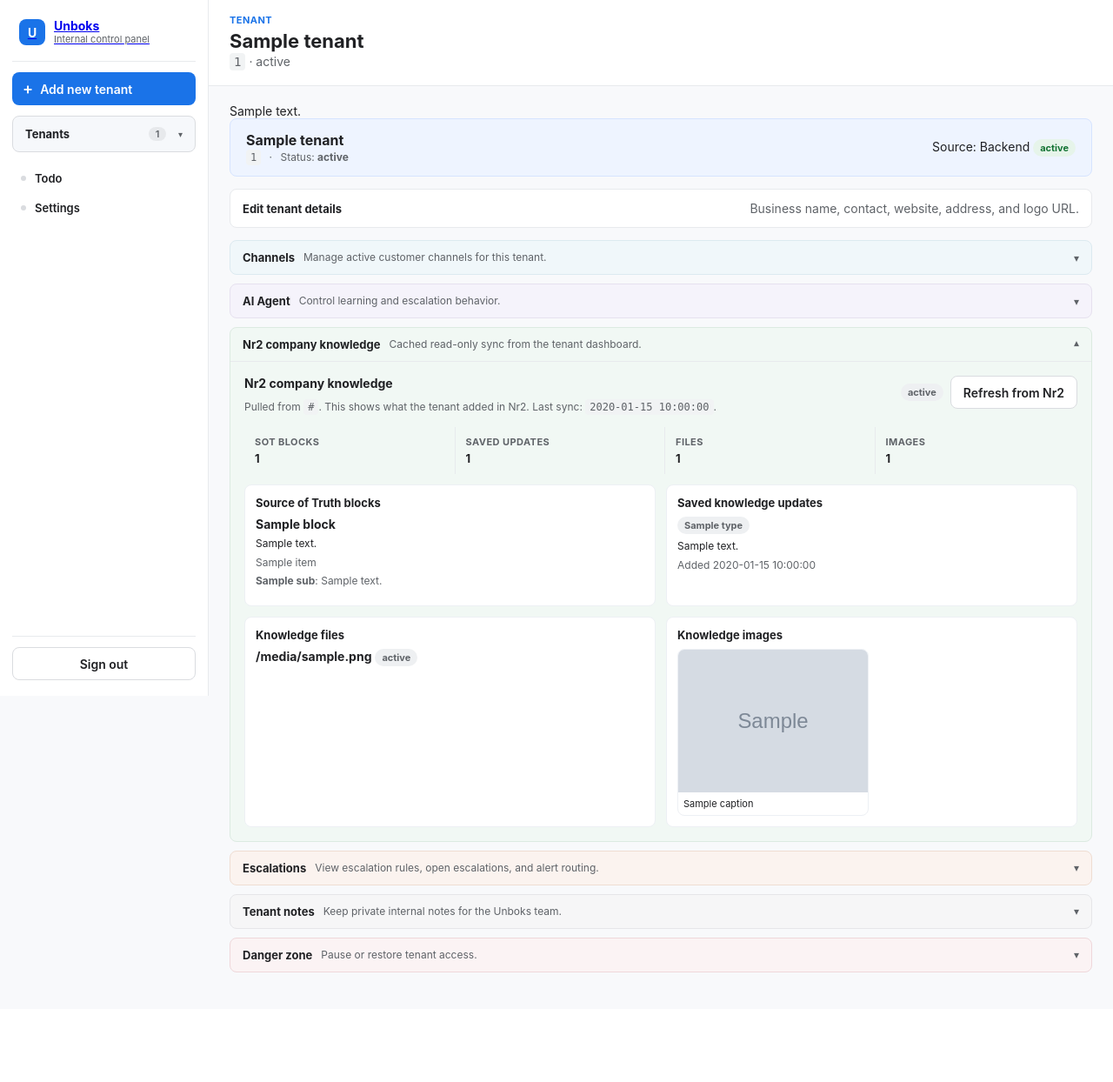
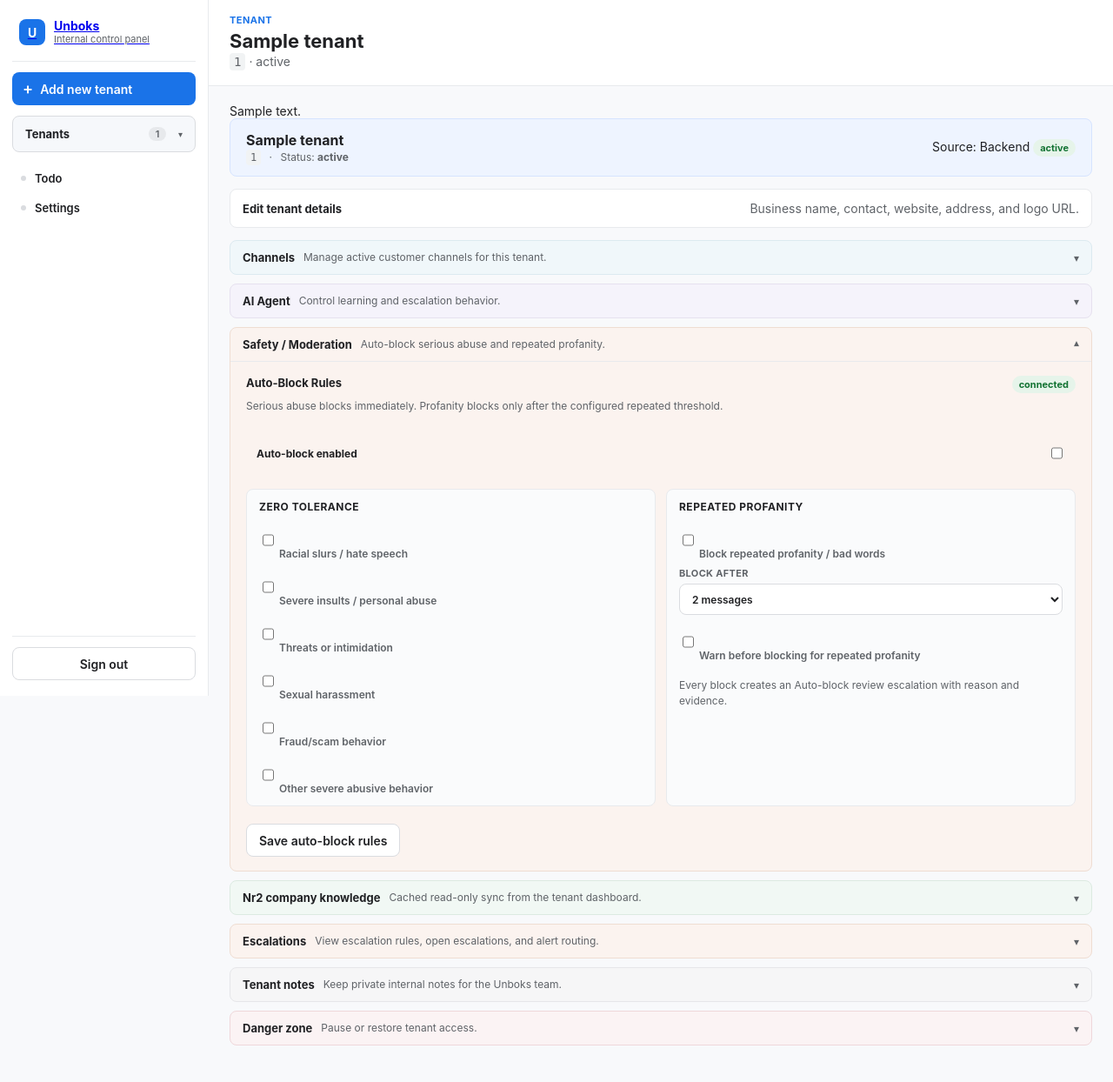
Before and after one commit to unboks-org/unboks-internal-control-panel, a FastAPI app: template app/templates/admin_tenant_workspace.html in a window 1280 px wide, after a click that opens the changed part. Shown: the whole page at 87% size. Before the commit the page ends 1118 px from the top, so only its background shows below. Run offline with FastAPI, Linux system fonts and the light colour scheme; the template is opened without the code that fills it: most values are stand-ins (such as "Sample title", 1, 10 or a date in 2020); grey boxes marked "Sample" are stand-in pictures.

Commit message:
Add Nr3 auto-block controls

```diff
--- a/app/templates/admin_tenant_workspace.html
+++ b/app/templates/admin_tenant_workspace.html
@@ -360,6 +360,71 @@
   </section>
   </details>
 
+  <details class="ws-section ws-tone-peach">
+    <summary class="ws-summary">
+      <span class="ws-title">Safety / Moderation</span>
+      <span class="ws-desc muted">Auto-block serious abuse and repeated profanity.</span>
+      <span class="ws-chevron" aria-hidden="true">&#9662;</span>
+    </summary>
+
+    <section id="auto-block-section" class="agent-panel" aria-label="Auto-Block Rules">
+      <header class="agent-panel-header">
+        <div>
+          <h3>Auto-Block Rules</h3>
+          <p class="muted compact-note">
+            Serious abuse blocks immediately. Profanity blocks only after the configured repeated threshold.
+          </p>
+        </div>
+        <span class="status-chip status-{{ 'ok' if auto_block_sync.ok else 'unknown' }}">
+          {{ 'connected' if auto_block_sync.ok else auto_block_sync.status }}
+        </span>
+      </header>
+
+      {% if not auto_block_sync.ok %}
+        <p class="muted compact-note">Cannot load Nr2 auto-block settings: {{ auto_block_sync.error }}</p>
+      {% else %}
+        {% set zero = auto_block_settings.zero_tolerance %}
+        {% set repeated = auto_block_settings.repeated_profanity %}
+        <form method="post" action="/admin/tenants/{{ tenant.id }}/auto-block" class="agent-inline-form">
+          <label class="agent-toggle">
+            <span class="agent-toggle-label">Auto-block enabled</span>
+            <input type="checkbox" name="enabled" {% if auto_block_settings.enabled %}checked{% endif %}>
+          </label>
+          <div class="agent-grid">
+            <div class="agent-block">
+              <h4>Zero tolerance</h4>
+              <label><input type="checkbox" name="hate_speech" {% if zero.hate_speech %}checked{% endif %}> Racial slurs / hate speech</label>
+              <label><input type="checkbox" name="severe_insult" {% if zero.severe_insult %}checked{% endif %}> Severe insults / personal abuse</label>
+              <label><input type="checkbox" name="threat" {% if zero.threat %}checked{% endif %}> Threats or intimidation</label>
+              <label><input type="checkbox" name="sexual_harassment" {% if zero.sexual_harassment %}checked{% endif %}> Sexual harassment</label>
+              <label><input type="checkbox" name="fraud_scam" {% if zero.fraud_scam %}checked{% endif %}> Fraud/scam behavior</label>
+              <label><input type="checkbox" name="severe_abuse" {% if zero.severe_abuse %}checked{% endif %}> Other severe abusive behavior</label>
+            </div>
+            <div class="agent-block">
+              <h4>Repeated profanity</h4>
+              <label><input type="checkbox" name="repeated_profanity_enabled" {% if repeated.enabled %}checked{% endif %}> Block repeated profanity / bad words</label>
+              <label class="agent-form-field">
+                <span>Block after</span>
+                <select name="repeated_profanity_threshold">
+                  {% for option in [2, 3, 5] %}
+                    <option value="{{ option }}" {% if repeated.threshold == option %}selected{% endif %}>{{ option }} messages</option>
+                  {% endfor %}
+                </select>
+              </label>
+              <label><input type="checkbox" name="warn_before_block" {% if repeated.warn_before_block %}checked{% endif %}> Warn before blocking for repeated profanity</label>
+              <p class="muted compact-note">
+                Every block creates an Auto-block review escalation with reason and evidence.
+              </p>
+            </div>
+          </div>
+          <div class="agent-form-actions">
+            <button type="submit" class="button-secondary">Save auto-block rules</button>
+          </div>
+        </form>
+      {% endif %}
+    </section>
+  </details>
+
   <details class="ws-section ws-tone-green">
     <summary class="ws-summary">
       <span class="ws-title">Nr2 company knowledge</span>
```
Also changed, not shown: app/nr2_sync.py (+86 -0 lines), app/routes/admin.py (+64 -1 lines).
